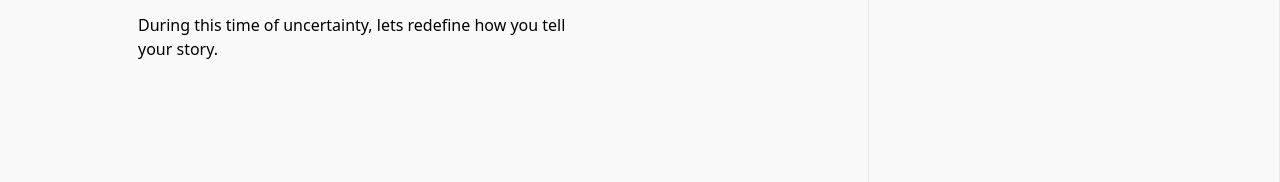
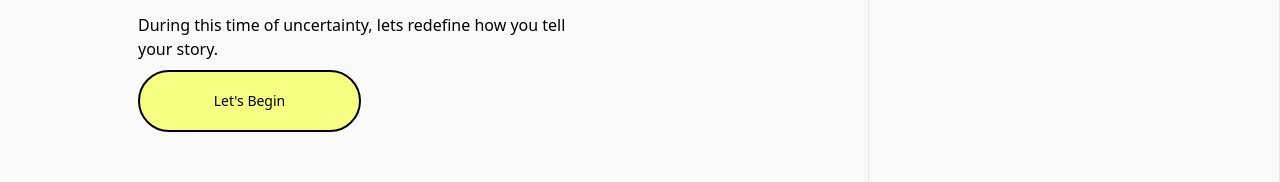
Before and after one commit to cherryontech/JourneyWise, a React (Vite) app in the folder journeywise-app/: page / in a window 1280 px wide. Shown: the part 498-680 px from the top of the page. Built offline with nearby package versions, Linux system fonts and the light colour scheme.

Commit message:
added button to Hero

```diff
--- a/journeywise-app/src/components/homepage/Hero.jsx
+++ b/journeywise-app/src/components/homepage/Hero.jsx
@@ -1,5 +1,6 @@
 import React from 'react'
 import Collage from './Collage'
+import Buttons from '../Buttons/Buttons'
 
 const Hero = () => {
   return (
@@ -12,6 +13,7 @@ const Hero = () => {
           During this time of uncertainty, lets redefine how you tell
           your story.
         </h6>
+        <Buttons rounded primary className="w-[223px] h=[45px] text-[14px] px-[60px] py-[13px]">Let's Begin</Buttons>
       </section>
       <section id="collage" className="ml-[172.01px] mr-0">
         <Collage />
```
